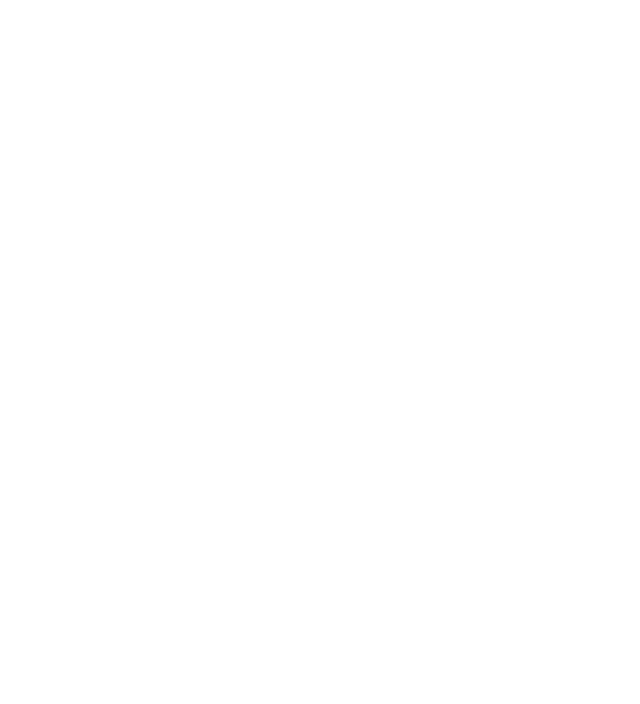
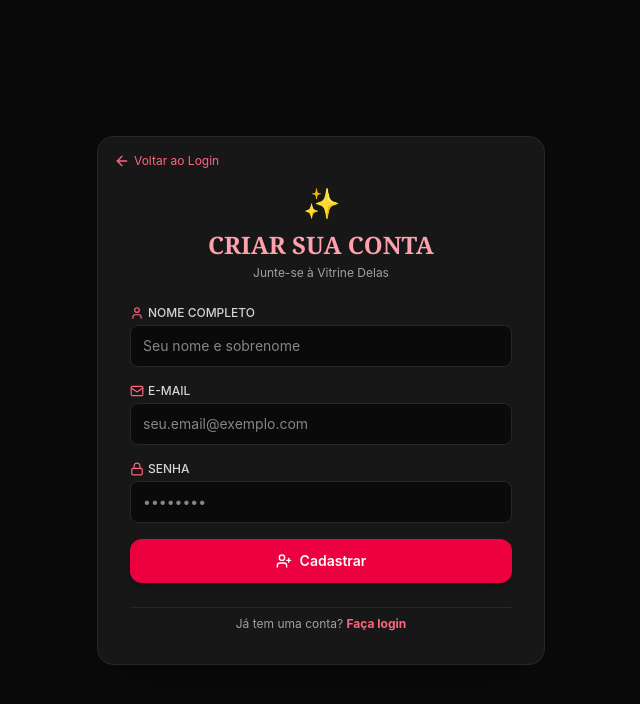
Before and after one commit to masfgroove/lojabras, a React (Vite) app: page /registro in a window 1280 px wide. Before the commit this address had no page. Shown: the top 704 px of the page, without its empty margins (319-959 px from the left). Built offline with nearby package versions, Linux system fonts and the light colour scheme.

Commit message:
feat: adiciona novos campos de perfil do cliente (cpf, telefone, endereco, cep)

```diff
--- a/src/App.jsx
+++ b/src/App.jsx
@@ -188,9 +188,9 @@
 
             <div className="flex items-center gap-2 md:hidden">
               <Link
-                to="/dashboard"
+                to="/login"
                 className="p-2 bg-neutral-900 border border-neutral-800 rounded-lg text-rose-400"
-                title="Dashboard do Cliente"
+                title="Entrar"
               >
                 <User className="w-5 h-5" />
               </Link>
@@ -226,10 +226,17 @@
 
           <div className="hidden md:flex items-center gap-3 shrink-0">
             <Link
+              to="/login"
+              className="px-3.5 py-2 bg-neutral-900 hover:bg-neutral-800 text-rose-300 rounded-lg transition border border-rose-500/30 text-xs font-semibold flex items-center gap-1.5 cursor-pointer"
+            >
+              <User className="w-4 h-4" />
+              <span>Entrar</span>
+            </Link>
+
+            <Link
               to="/dashboard"
               className="px-3.5 py-2 bg-neutral-900 hover:bg-neutral-800 text-neutral-200 rounded-lg transition border border-neutral-800 text-xs font-medium flex items-center gap-1.5 cursor-pointer"
             >
-              <User className="w-4 h-4 text-rose-400" />
               <span>Dashboard</span>
             </Link>
 
--- a/src/components/LoginCliente.jsx
+++ b/src/components/LoginCliente.jsx
@@ -21,7 +21,6 @@
       const response = await api.post('/clientes/login', credenciais);
 
       if (response.data && response.data.id) {
-        // Guarda o ID e dados básicos do cliente no localStorage para usar no Dashboard
         localStorage.setItem('clienteLogadoId', response.data.id);
         localStorage.setItem('clienteLogadoNome', response.data.nome);
 
--- /dev/null
+++ b/src/components/RegistroCliente.jsx
@@ -0,0 +1,135 @@
+import React, { useState } from 'react';
+import { useNavigate, Link } from 'react-router-dom';
+import api from '../services/api';
+import { User, Mail, Lock, UserPlus, ArrowLeft, CheckCircle, AlertCircle } from 'lucide-react';
+
+export default function RegistroCliente() {
+  const navigate = useNavigate();
+  const [novoCliente, setNovoCliente] = useState({
+    nome: '',
+    email: '',
+    senha: ''
+  });
+  const [status, setStatus] = useState({ loading: false, error: '', success: '' });
+
+  const handleChange = (e) => {
+    const { name, value } = e.target;
+    setNovoCliente({ ...novoCliente, [name]: value });
+  };
+
+  const handleRegistro = async (e) => {
+    e.preventDefault();
+    setStatus({ loading: true, error: '', success: '' });
+
+    try {
+      // Envia os dados para a rota POST /clientes do Spring Boot que já existe
+      await api.post('/clientes', novoCliente);
+
+      setStatus({
+        loading: false,
+        error: '',
+        success: 'Conta criada com sucesso! Redirecionando para o login...'
+      });
+
+      setTimeout(() => {
+        navigate('/login');
+      }, 1500);
+
+    } catch (error) {
+      console.error('Erro ao registrar:', error);
+      const mensagem = error.response?.data?.message || 'Erro ao criar conta. Verifique se o e-mail já está em uso.';
+      setStatus({ loading: false, error: mensagem, success: '' });
+    }
+  };
+
+  return (
+    <div className="min-h-screen bg-neutral-950 text-neutral-100 flex flex-col items-center justify-center p-4">
+      <div className="max-w-md w-full bg-neutral-900 border border-neutral-800 rounded-2xl p-8 shadow-2xl space-y-6 relative">
+
+        <button
+          onClick={() => navigate('/login')}
+          className="absolute top-4 left-4 text-xs text-rose-400 hover:text-rose-300 flex items-center gap-1 cursor-pointer"
+        >
+          <ArrowLeft className="w-4 h-4" /> Voltar ao Login
+        </button>
+
+        <div className="text-center pt-4">
+          <span className="text-3xl">✨</span>
+          <h2 className="text-2xl font-serif font-bold text-rose-300 mt-2">CRIAR SUA CONTA</h2>
+          <p className="text-xs text-neutral-400 mt-1">Junte-se à Vitrine Delas</p>
+        </div>
+
+        {status.success && (
+          <div className="p-3 bg-green-950 border border-green-700 text-green-300 rounded-lg text-xs flex items-center gap-2">
+            <CheckCircle className="w-4 h-4 shrink-0" /> {status.success}
+          </div>
+        )}
+        {status.error && (
+          <div className="p-3 bg-red-950 border border-red-700 text-red-300 rounded-lg text-xs flex items-center gap-2">
+            <AlertCircle className="w-4 h-4 shrink-0" /> {status.error}
+          </div>
+        )}
+
+        <form onSubmit={handleRegistro} className="space-y-4">
+          <div>
+            <label className="block text-xs font-medium text-neutral-300 uppercase mb-1 flex items-center gap-1">
+              <User className="w-3.5 h-3.5 text-rose-400" /> Nome Completo
+            </label>
+            <input
+              type="text"
+              name="nome"
+              value={novoCliente.nome}
+              onChange={handleChange}
+              required
+              placeholder="Seu nome e sobrenome"
+              className="w-full bg-neutral-950 border border-neutral-800 rounded-lg px-3 py-2.5 text-white text-sm focus:outline-none focus:border-rose-500"
+            />
+          </div>
+
+          <div>
+            <label className="block text-xs font-medium text-neutral-300 uppercase mb-1 flex items-center gap-1">
+              <Mail className="w-3.5 h-3.5 text-rose-400" /> E-mail
+            </label>
+            <input
+              type="email"
+              name="email"
+              value={novoCliente.email}
+              onChange={handleChange}
+              required
+              placeholder="seu.email@exemplo.com"
+              className="w-full bg-neutral-950 border border-neutral-800 rounded-lg px-3 py-2.5 text-white text-sm focus:outline-none focus:border-rose-500"
+            />
+          </div>
+
+          <div>
+            <label className="block text-xs font-medium text-neutral-300 uppercase mb-1 flex items-center gap-1">
+              <Lock className="w-3.5 h-3.5 text-rose-400" /> Senha
+            </label>
+            <input
+              type="password"
+              name="senha"
+              value={novoCliente.senha}
+              onChange={handleChange}
+              required
+              placeholder="••••••••"
+              className="w-full bg-neutral-950 border border-neutral-800 rounded-lg px-3 py-2.5 text-white text-sm focus:outline-none focus:border-rose-500"
+            />
+          </div>
+
+          <button
+            type="submit"
+            disabled={status.loading}
+            className="w-full py-3 bg-rose-600 hover:bg-rose-700 text-white font-semibold rounded-xl text-sm transition cursor-pointer shadow-lg flex items-center justify-center gap-2 mt-2"
+          >
+            {status.loading ? 'A criar conta...' : <> <UserPlus className="w-4 h-4" /> Cadastrar </>}
+          </button>
+        </form>
+
+        <div className="text-center pt-2 border-t border-neutral-800 text-xs text-neutral-400">
+          Já tem uma conta? <Link to="/login" className="text-rose-400 hover:underline font-bold">Faça login</Link>
+        </div>
+
+      </div>
+    </div>
+  );
+}
--- a/src/main.jsx
+++ b/src/main.jsx
@@ -5,6 +5,7 @@
 import App from './App.jsx'
 import PerfilCliente from './components/PerfilCliente.jsx'
 import LoginCliente from './components/LoginCliente.jsx'
+import RegistroCliente from './components/RegistroCliente.jsx'
 
 createRoot(document.getElementById('root')).render(
   <StrictMode>
@@ -13,6 +14,7 @@
         <Route path="/" element={<App />} />
         <Route path="/dashboard" element={<PerfilCliente />} />
         <Route path="/login" element={<LoginCliente />} />
+        <Route path="/registro" element={<RegistroCliente />} />
       </Routes>
     </BrowserRouter>
   </StrictMode>,
```
